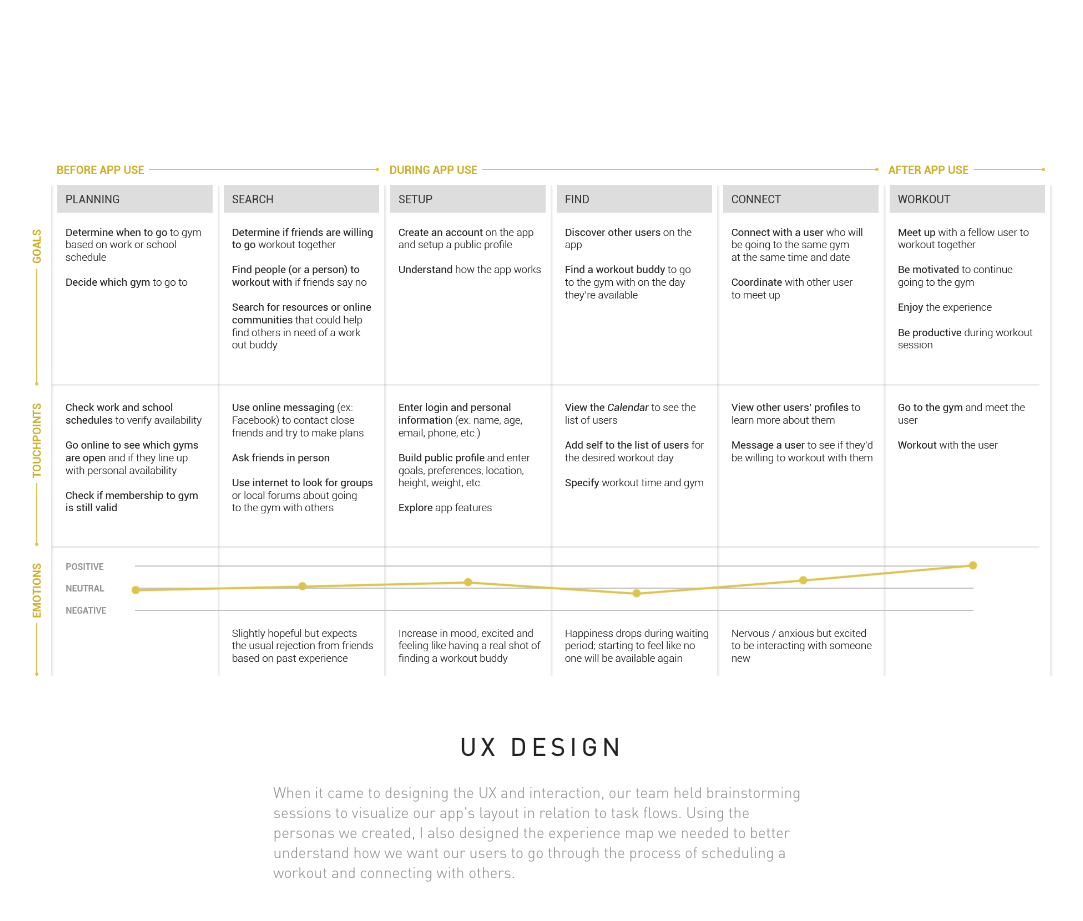
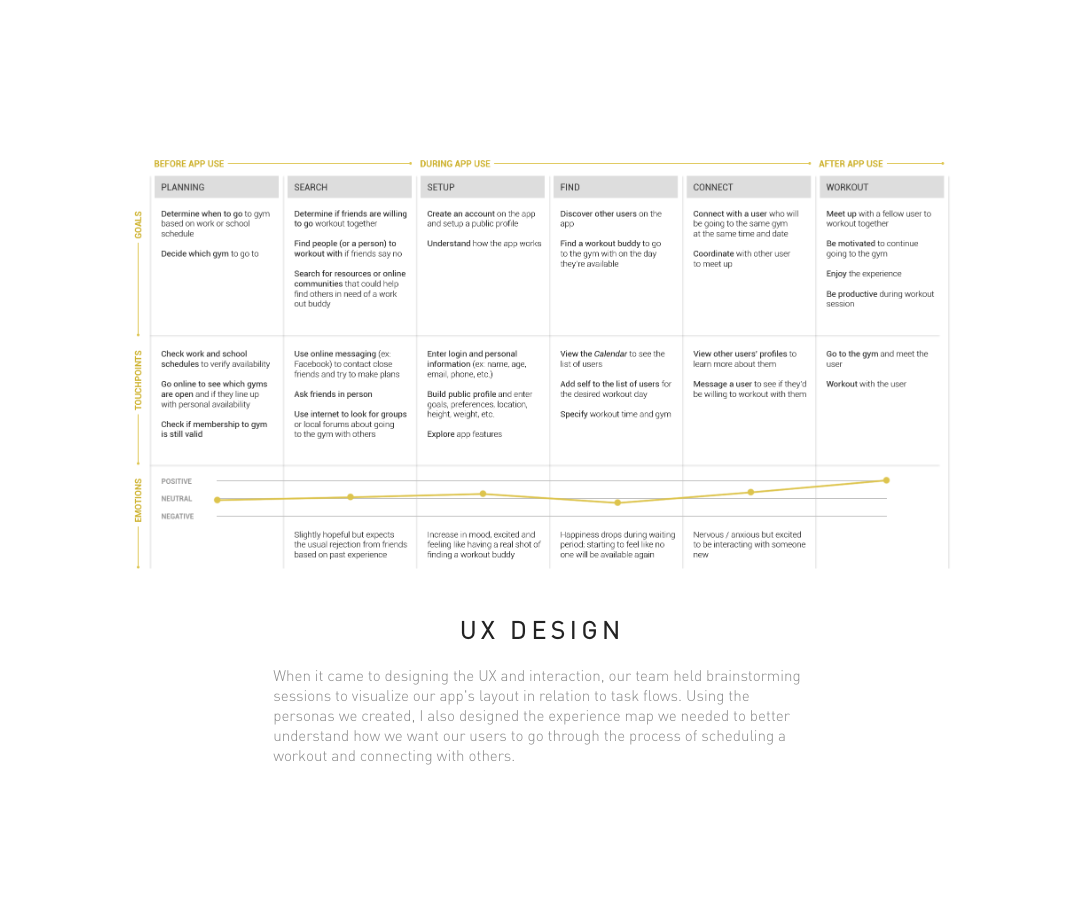
Before and after one commit to averib/Portfolio, a plain HTML site: page Version 2/ux-ui-project.html in a window 1280 px wide. Shown: the part 2820-3741 px from the top of the page, without its empty margins (98-1181 px from the left). Drawn offline with nearby package versions, Linux system fonts and the light colour scheme.

Commit message:
Fix stylesheet whitespace and error

```diff
--- a/Version 2/css/main.css
+++ b/Version 2/css/main.css
@@ -328,7 +328,7 @@ nav img {
 /* about section =============================================================== */
 
 #about {
-    height: 50vh;
+    height: 60vh;
     background: linear-gradient(#484452, #2E2A3A);
     padding: 6%;
 }
@@ -391,7 +391,9 @@ nav img {
 }
 
 .full-span img {
-    width: 100%;
+    display: block;
+    margin: auto;
+    width: 80%;
 }
 
 .full-span h2 {
--- a/Version 2/css/responsive.css
+++ b/Version 2/css/responsive.css
@@ -90,9 +90,10 @@
 
   footer .box-col1 {
     align-self: center;
-}
+    }
 
   footer img {
     margin-left: 1rem;
     margin-right: 1rem;
   }
+}
```
Lines whose indentation alone changed are shown as unchanged.
